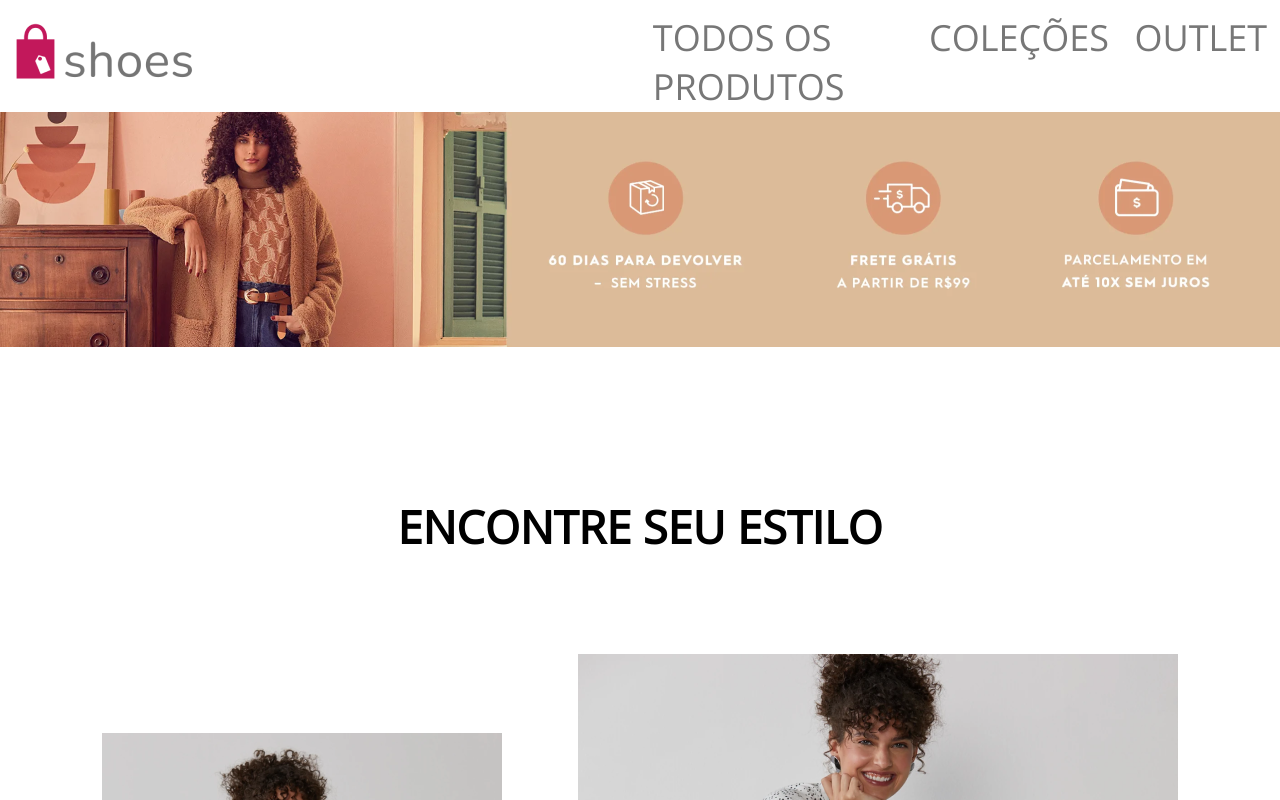
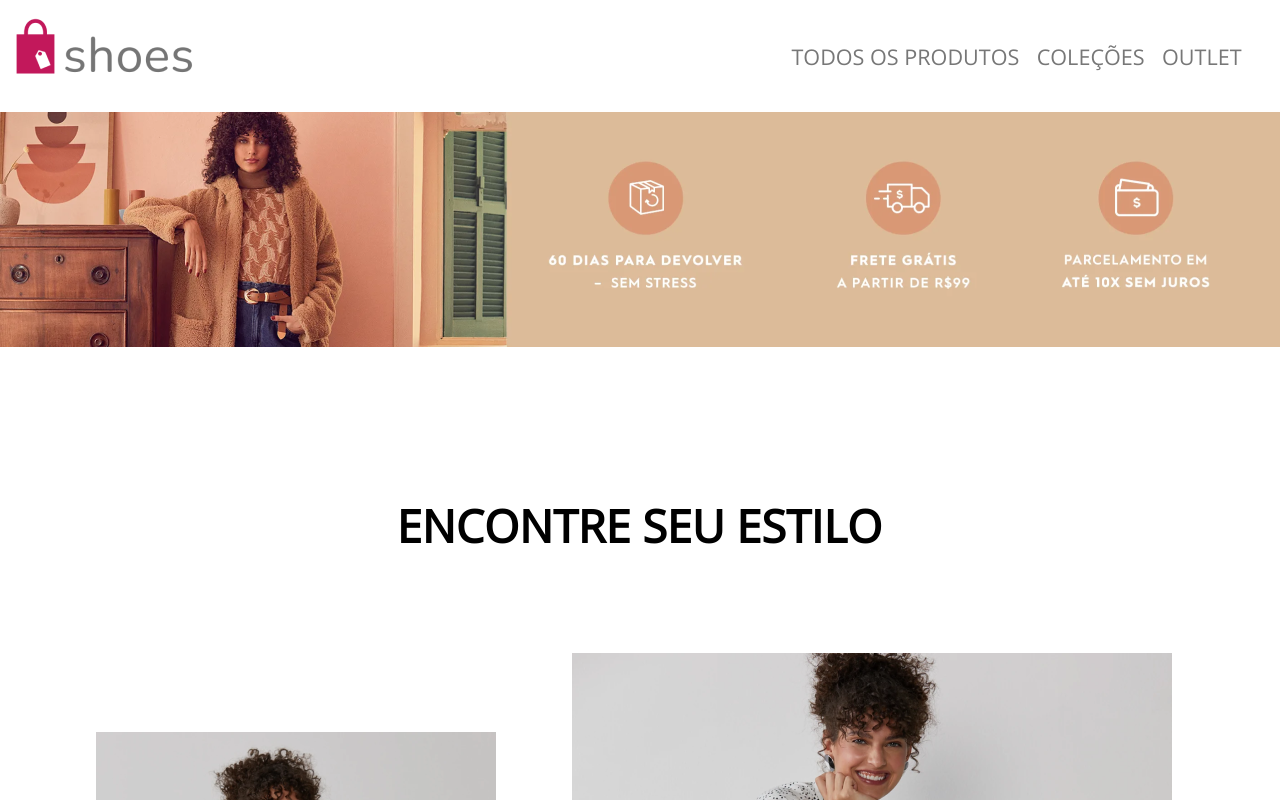
Before and after one commit to GuilhermeVenturim/shoesstore, a plain HTML site: page index.html in a window 1280 px wide. Shown: the top 800 px of the page. Drawn offline with nearby package versions, Linux system fonts and the light colour scheme.

Commit message:
Ajuste font-size nav__menu.

```diff
--- a/css/style.css
+++ b/css/style.css
@@ -11,6 +11,7 @@ body {
 }
 
 .l-container__header {
+    display: flex;
     width: 100vw;
     height: 14vh;
 }
@@ -19,20 +20,24 @@ body {
     display: flex;
     justify-content: space-between;
     align-items: center;
+    width: auto;
 }
 
 .l-logo {
+    width: auto;
     width: 30vw;
 }
 
 .l-nav__menu {
     display: flex;
-    width: 50vw;
-
+    width: 70vw;
+    justify-content: flex-end;
+    margin-right: 3%;
 }
 
 .c-nav__item {
-    padding: 2%;
+    width: auto;
+    margin-left: 3%;
     font-size: 2rem;
     text-decoration: none;
     color: #777777;
@@ -45,17 +50,16 @@ body {
 
 .c-banner img{
     width: 100%;
-    max-width: 100vw;
     max-height: 40vh;
 }
 
 .l-container__main {
-    width: 100vw;
+    width: 99vw;
     height: 100vh;
 }
 
 .c-content__titulo h1{
-    width: 100vw;
+    width: 99.9vw;
     height: 15vh;
     text-align: center;
     margin-top: 5%;
@@ -73,6 +77,20 @@ body {
 }
 
 .l-container__vitrine {
-    width: 100vw;
+    width: 99.9vw;
     height: 100vh;
 }
+
+
+
+
+
+@media (max-width: 1499px){
+    .c-nav__item {
+        width: auto;
+        margin-left: 2%;
+        font-size: 1.2rem;
+        text-decoration: none;
+        color: #777777;
+    }
+}
```
